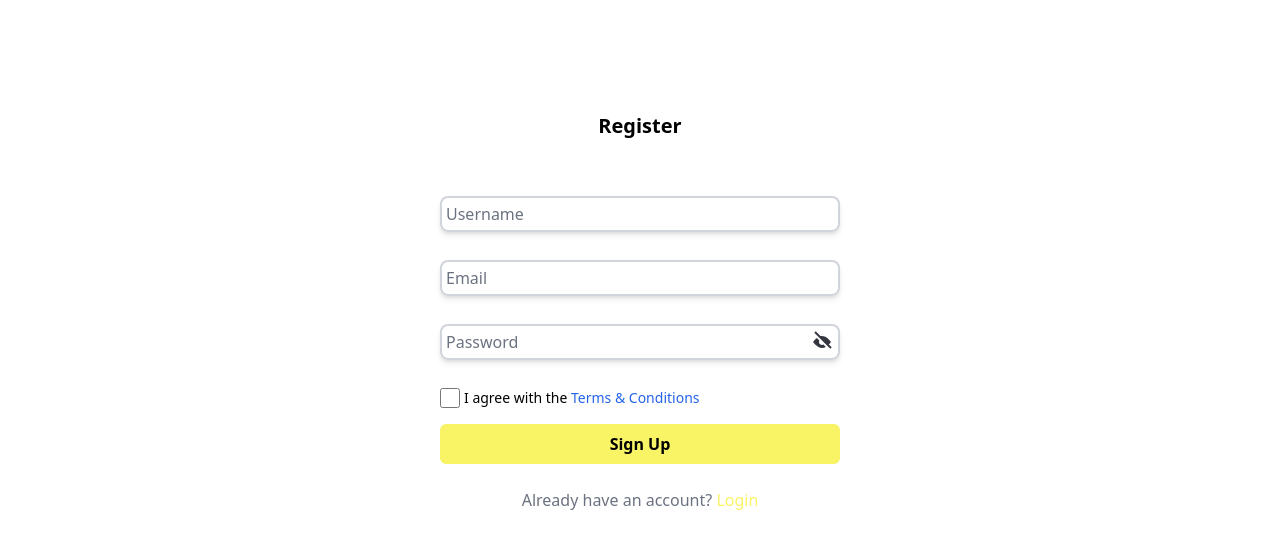
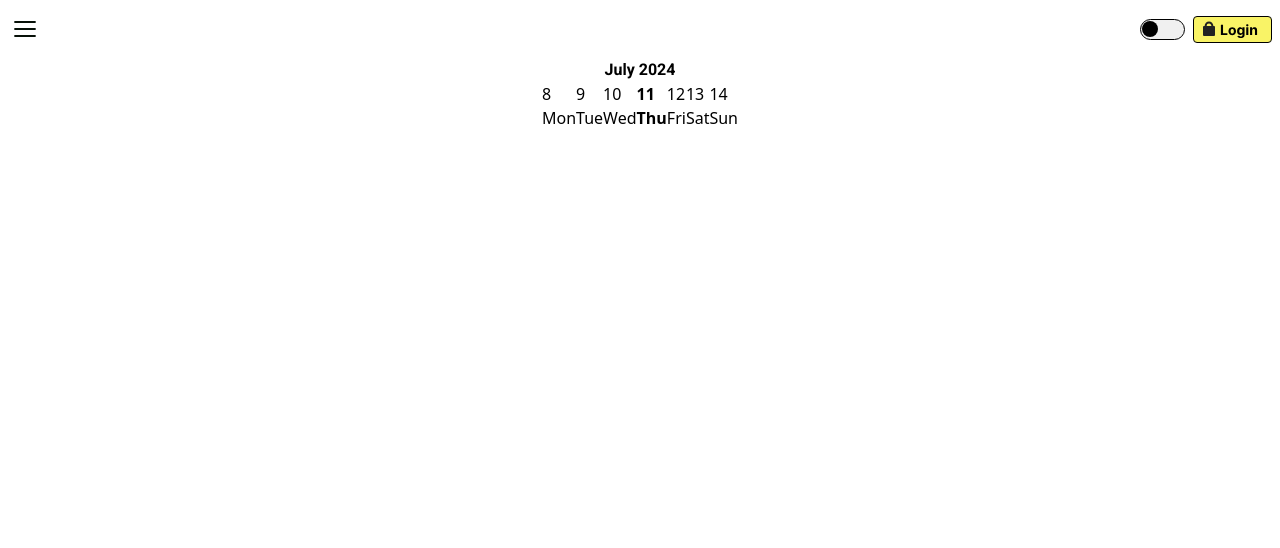
Before and after one commit to DanieliusRyliskis/Delayo-v2, a React (Vite) app in the folder client/: page / in a window 1280 px wide. Shown: the top 548 px of the page. Built offline with nearby package versions, Linux system fonts and the light colour scheme.

Commit message:
Renders seven li elements depending on the day

```diff
--- a/client/src/App.jsx
+++ b/client/src/App.jsx
@@ -7,9 +7,9 @@ function App() {
     <div>
       <BrowserRouter>
         <Routes>
-          <Route index element={<SignupPage />} />
-          {/* <Route index element={<TaskPage />} /> */}
+          <Route index element={<TaskPage />} />
           <Route path="/home" element={<TaskPage />} />
+          <Route path="/signup" element={<SignupPage />} />
         </Routes>
       </BrowserRouter>
     </div>
--- a/client/src/pages/taskPage.jsx
+++ b/client/src/pages/taskPage.jsx
@@ -17,22 +17,16 @@ function TaskPage() {
     "November",
     "December",
   ];
-  // Gets the number of days in the month
-  // function NumberOfDays(year, month) {
-  // const date = new Date(year, month, 1);
-  // const days = [];
-  // date.setDate(date.getDate() + 31);
-  // console.log(date);
-
-  // while (date.getMonth() === month) {
-  // days.push(date.getDate());
-  // date.setDate(date.getDate() + 1);
-  // }
-  // return days;
-  // }
-  // const HowManyDays = NumberOfDays(date.getFullYear(), date.getMonth());
-
-  console.log(HowManyDays);
+  const currentDay = function (expression, index) {
+    const date = new Date();
+    const dayOfTheWeek = ["Sun", "Mon", "Tue", "Wed", "Thu", "Fri", "Sat"];
+    if (expression === "subtract") {
+      date.setDate(date.getDate() - index);
+    } else if (expression === "add") {
+      date.setDate(date.getDate() + index);
+    }
+    return dayOfTheWeek[date.getDay()];
+  };
 
   return (
     <div>
@@ -42,6 +36,51 @@ function TaskPage() {
           <h1 className="text-center roboto-bold">{`${
             months[date.getMonth()]
           } ${date.getFullYear()}`}</h1>
+          <div>
+            <ul className="flex justify-center">
+              <li>
+                <h2>
+                  {date.getDate() - 3} <br />{" "}
+                  <span>{currentDay("subtract", 3)}</span>
+                </h2>
+              </li>
+              <li>
+                <h2>
+                  {date.getDate() - 2} <br />{" "}
+                  <span>{currentDay("subtract", 2)}</span>
+                </h2>
+              </li>
+              <li>
+                <h2>
+                  {date.getDate() - 1} <br />{" "}
+                  <span>{currentDay("subtract", 1)}</span>
+                </h2>
+              </li>
+              <li className="font-bold">
+                <h2>
+                  {date.getDate()} <br /> <span>{currentDay("add", 0)}</span>
+                </h2>
+              </li>
+              <li>
+                <h2>
+                  {date.getDate() + 1} <br />{" "}
+                  <span>{currentDay("add", 1)}</span>
+                </h2>
+              </li>
+              <li>
+                <h2>
+                  {date.getDate() + 2} <br />{" "}
+                  <span>{currentDay("add", 2)}</span>
+                </h2>
+              </li>
+              <li>
+                <h2>
+                  {date.getDate() + 3} <br />{" "}
+                  <span>{currentDay("add", 3)}</span>
+                </h2>
+              </li>
+            </ul>
+          </div>
         </section>
       </main>
       {/* <footer></footer> */}
```
